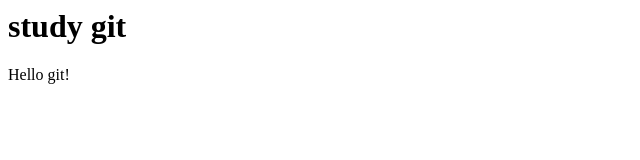
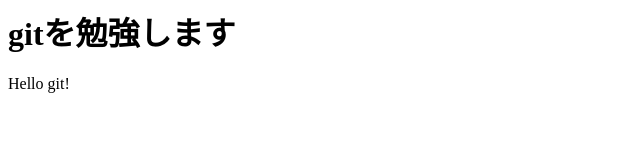
Before and after one commit to isoi/study_git, a plain HTML site: page index.html in a window 1280 px wide. Shown: the whole page, without its empty margins (0-640 px from the left). Drawn offline with Linux system fonts and the light colour scheme.

Commit message:
Modified contents.

```diff
--- a/index.html
+++ b/index.html
@@ -1,8 +1,8 @@
 <html>
 <head>
-<title> study git! </title>
+  <title>study git!</title>
 </head>
 <body>
-<h1>study git</h1>
-<p>Hello git!</p>
+  <h1>gitを勉強します</h1>
+  <p>Hello git!</p>
 </body>
```
